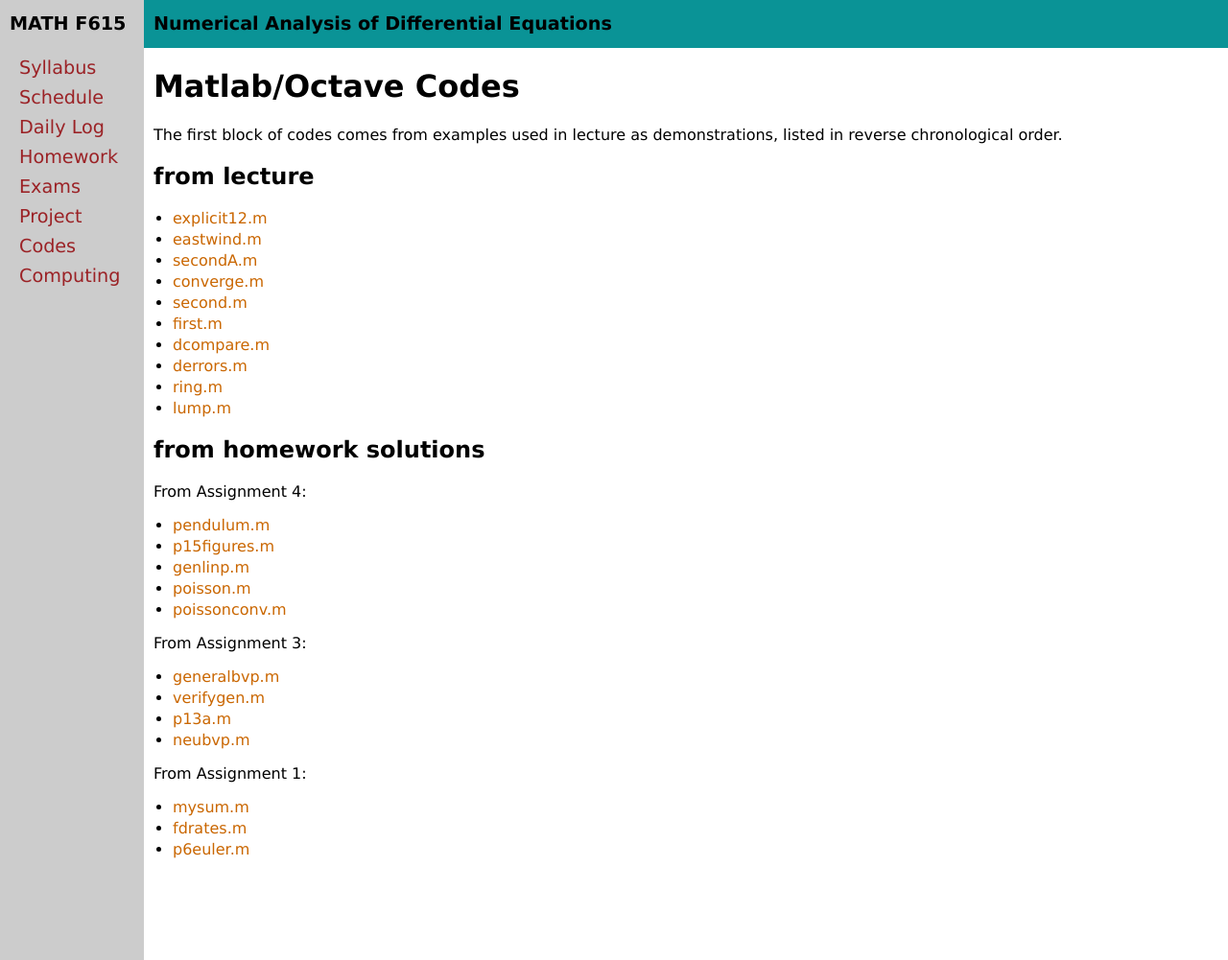
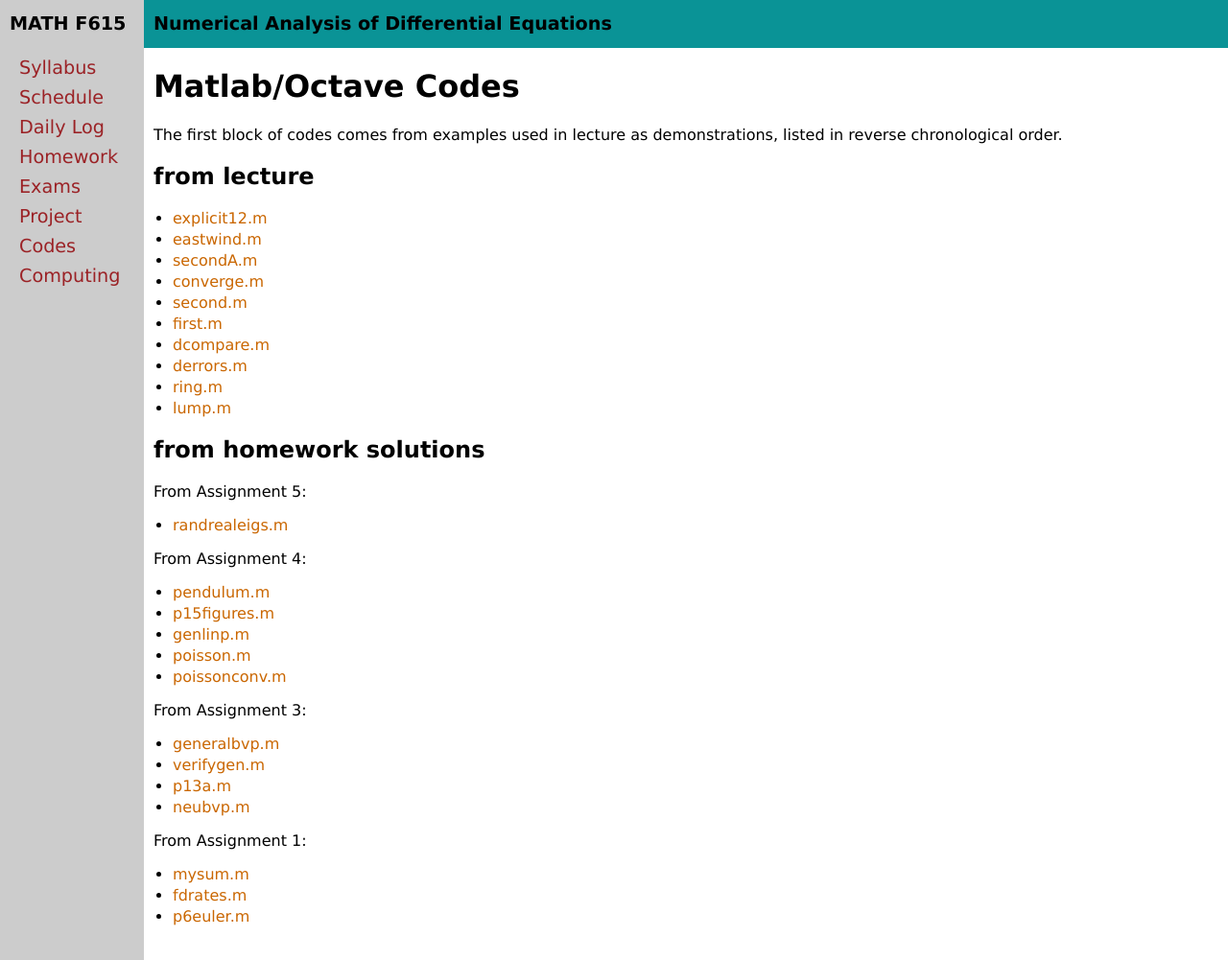
Before and after one commit to bueler/nade, a Jekyll site: the page built from codes.md, in a window 1280 px wide and 1001 px high. Shown: the whole window at 96% size. Built offline with Jekyll 4.4.1, drawn with Linux system fonts in a browser that asks for light colours.

Commit message:
post code from A5 solutions

```diff
--- a/codes.md
+++ b/codes.md
@@ -22,6 +22,10 @@ The first block of codes comes from examples used in lecture as demonstrations,
 
 ## from homework solutions
 
+From Assignment 5:
+
+  * [randrealeigs.m](assets/codes/S25/randrealeigs.m)
+
 From Assignment 4:
 
   * [pendulum.m](assets/codes/S25/pendulum.m)
```
Also changed, not shown: 1 other file.
